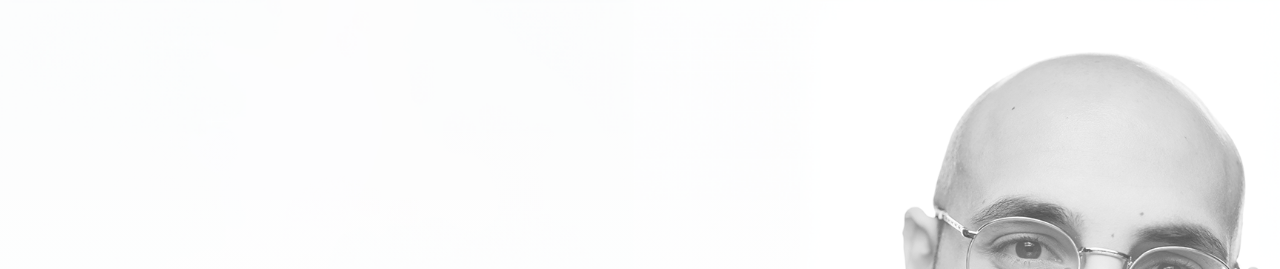
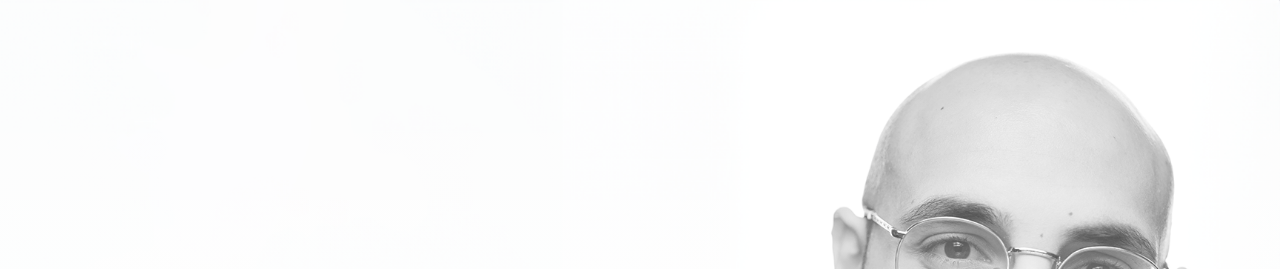
Before and after one commit to MattiaVella/mattiavella.github.io, a plain HTML site: page index.html in a window 1280 px wide. Shown: the top 269 px of the page. Drawn offline with nearby package versions, Linux system fonts and the light colour scheme; some packages are replaced by stand-ins of ours; a script that the page names is missing.

Commit message:
Initial commit

```diff
--- a/assets/css/style.css
+++ b/assets/css/style.css
@@ -246,10 +246,12 @@ h1, h2, h3, h4, h5, h6 {
   /*background-size: cover;
   position: relative;
   */
-  background-attachment: fixed;
-  background-position: center;
-  background-repeat: no-repeat;
+  width: 100%;
+  height: 100vh;
+
   background-size: cover;
+  position: relative;
+
 }
 @media (min-width: 992px) {
   #hero {
```
